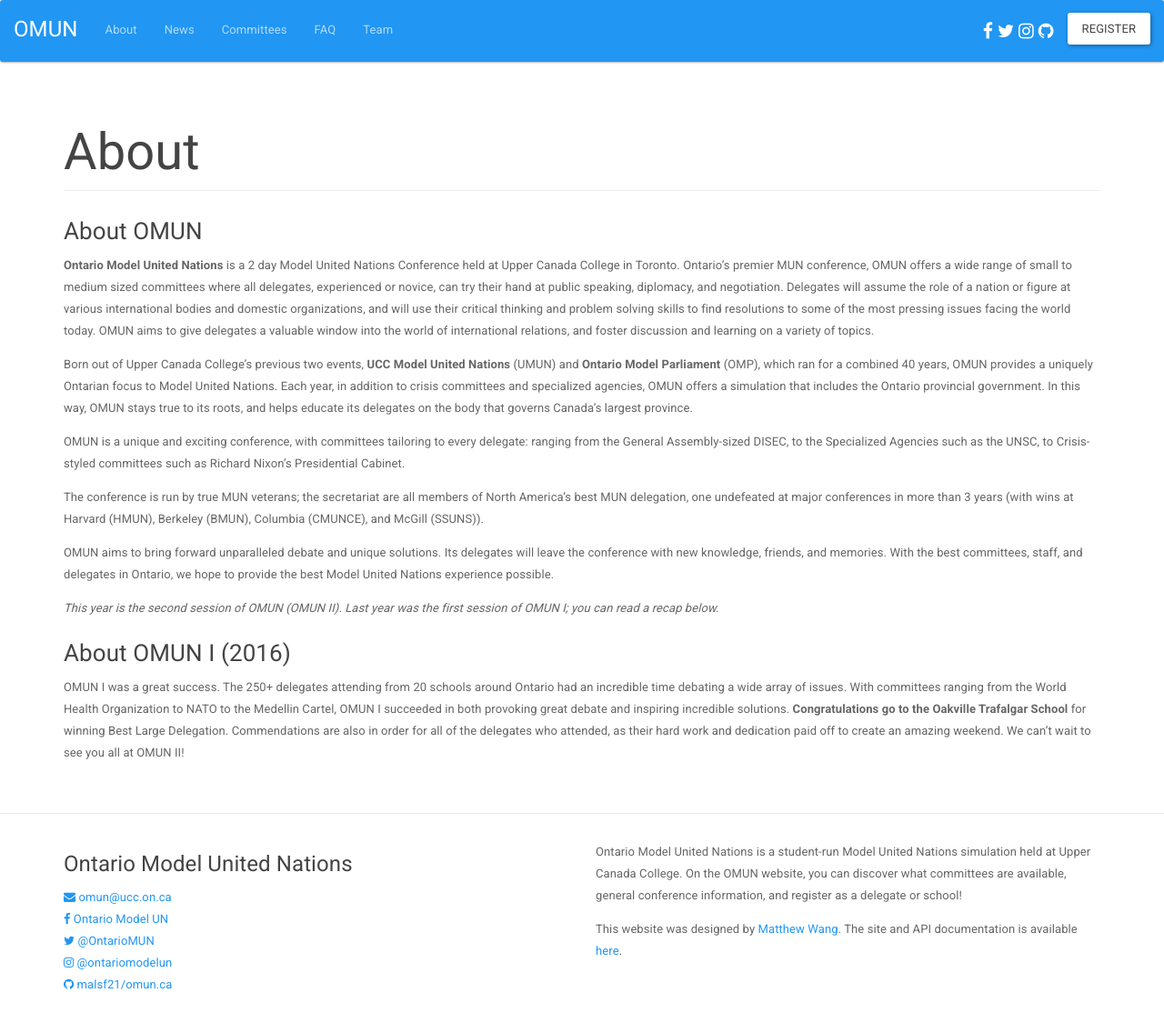
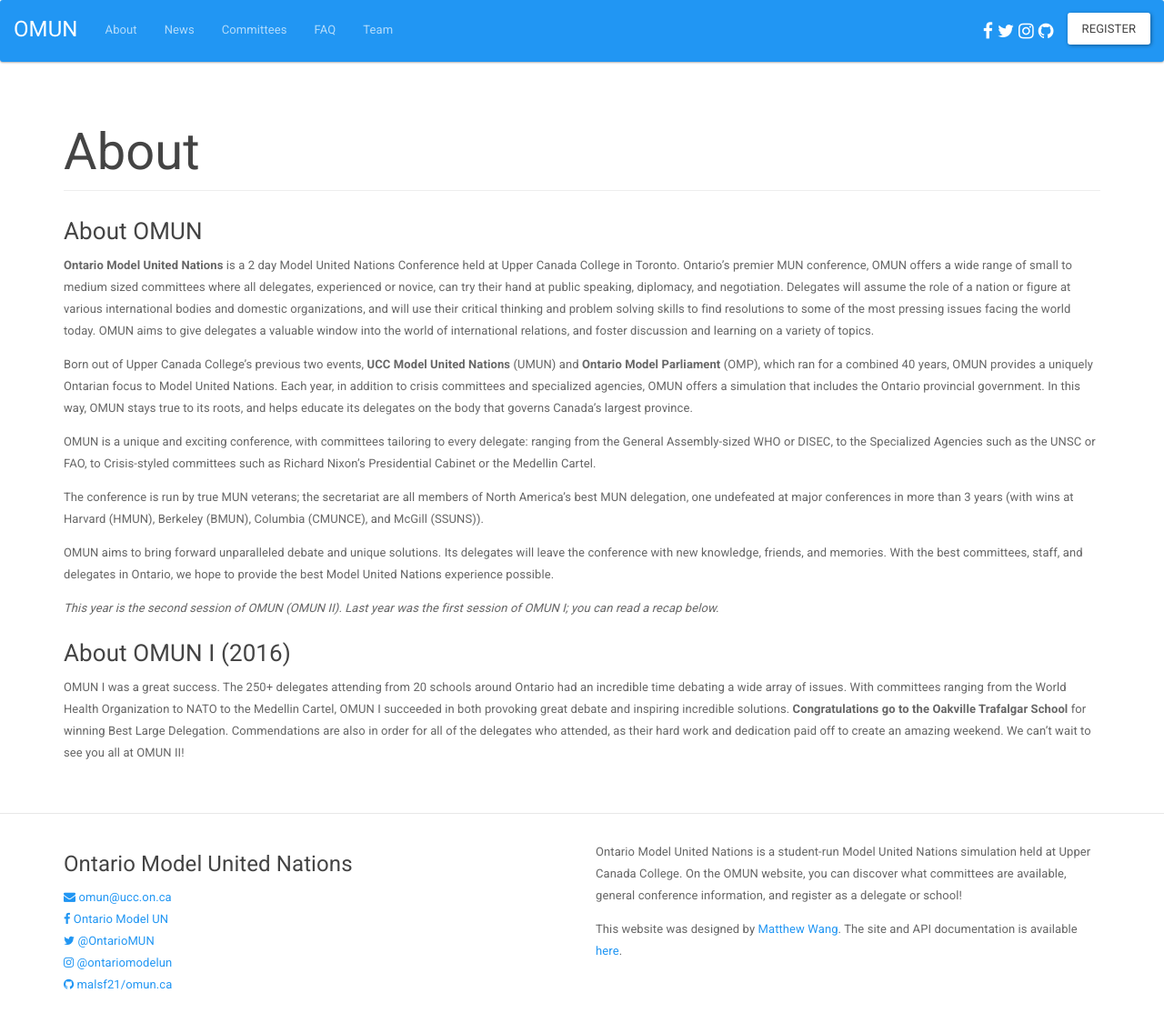
Before and after one commit to malsf21/omun.ca, a Jekyll site: the page built from about.md, in a window 1280 px wide. Shown: the whole page at 91% size. Built offline with Jekyll 4.4.1, drawn with Linux system fonts in a browser that asks for light colours.

Commit message:
small edits to prepare for 1.0.1
edits site base urls, changes up homepage styling, fixes a few typos

```diff
--- a/_committees/index.html
+++ b/_committees/index.html
@@ -5,7 +5,7 @@ type: info
 ---
 
 <div class="container">
-  <p class="lead">Committees the core of Model UN: each committee represents a UN body or another organisation, where each delegate will participate in. Each committee will have a set of topics or goals, that as a group, the committee wants to work towards reaching. </p>
+  <p class="lead">Committees are the core of Model UN: each committee represents a UN body or another organisation, where each delegate will participate in. Each committee will have a set of topics or goals, that as a group, the committee wants to work towards reaching. </p>
   <p class="lead">Here, you can see all the committees that will be available at OMUN II! You can click on each invidivual committee to find out more about it, including a brief description, topics, and background guide/position paper information.</p>
   <table class="table" data-toggle="table">
     <thead>
--- a/_config.yml
+++ b/_config.yml
@@ -1,9 +1,9 @@
 title: Ontario Model United Nations
 description: >
   Ontario Model United Nations is a student-run Model United Nations simulation held at Upper Canada College. On the OMUN website, you can discover what committees are available, general conference information, and register as a delegate or school!
-baseurl: "/omun"
-url: "http://matthewwang.me"
-docurl: "/omun/docs"
+baseurl: ""
+url: "http://omun.ca"
+docurl: "/docs"
 
 # Build settings
 markdown: kramdown
--- a/about.md
+++ b/about.md
@@ -10,9 +10,9 @@ permalink: /about/
 
 Born out of Upper Canada College's previous two events, **UCC Model United Nations** (UMUN) and **Ontario Model Parliament** (OMP), which ran for a combined 40 years, OMUN provides a uniquely Ontarian focus to Model United Nations. Each year, in addition to crisis committees and specialized agencies, OMUN offers a simulation that includes the Ontario provincial government. In this way, OMUN stays true to its roots, and helps educate its delegates on the body that governs Canada's largest province.
 
-OMUN is a unique and exciting conference, with committees tailoring to every delegate: ranging from the General Assembly-sized DISEC, to the Specialized Agencies such as the UNSC, to Crisis-styled committees such as Richard Nixon's Presidential Cabinet.
+OMUN is a unique and exciting conference, with committees tailoring to every delegate: ranging from the General Assembly-sized WHO or DISEC, to the Specialized Agencies such as the UNSC or FAO, to Crisis-styled committees such as Richard Nixon's Presidential Cabinet or the Medellin Cartel.
 
-  The conference is run by true MUN veterans; the secretariat are all members of North America's best MUN delegation, one undefeated at major conferences in more than 3 years (with wins at Harvard (HMUN), Berkeley (BMUN), Columbia (CMUNCE), and McGill (SSUNS)).
+The conference is run by true MUN veterans; the secretariat are all members of North America's best MUN delegation, one undefeated at major conferences in more than 3 years (with wins at Harvard (HMUN), Berkeley (BMUN), Columbia (CMUNCE), and McGill (SSUNS)).
 
 OMUN aims to bring forward unparalleled debate and unique solutions. Its delegates will leave the conference with new knowledge, friends, and memories. With the best committees, staff, and delegates in Ontario, we hope to provide the best Model United Nations experience possible.
 
--- a/index.html
+++ b/index.html
@@ -14,7 +14,7 @@ layout: default
     <span class="fa fa-warning"></span> <strong>Hey there!</strong> Welcome to the OMUN II Website! We're still working on this website, including more committee descriptions, FAQs, and registration; you just get a sneak peek! You're free to browse in the meantime, just remember to check back more for more updates!
   </div>
   <div class="jumbotron">
-    <h1 class="page-header">Ontario Model United Nations</h1>
+    <h1 class="page-header">Ontario MUN II <small>April 22nd - April 23rd</h1>
     <p class="lead">Ontario Model United Nations is a student-run Model United Nations simulation held at Upper Canada College. </p>
     <p>
     <b><span id="timeLeft">000 Days, 00 Hours, 00 Minutes, and 00 Seconds</span></b> until OMUN II!
```
